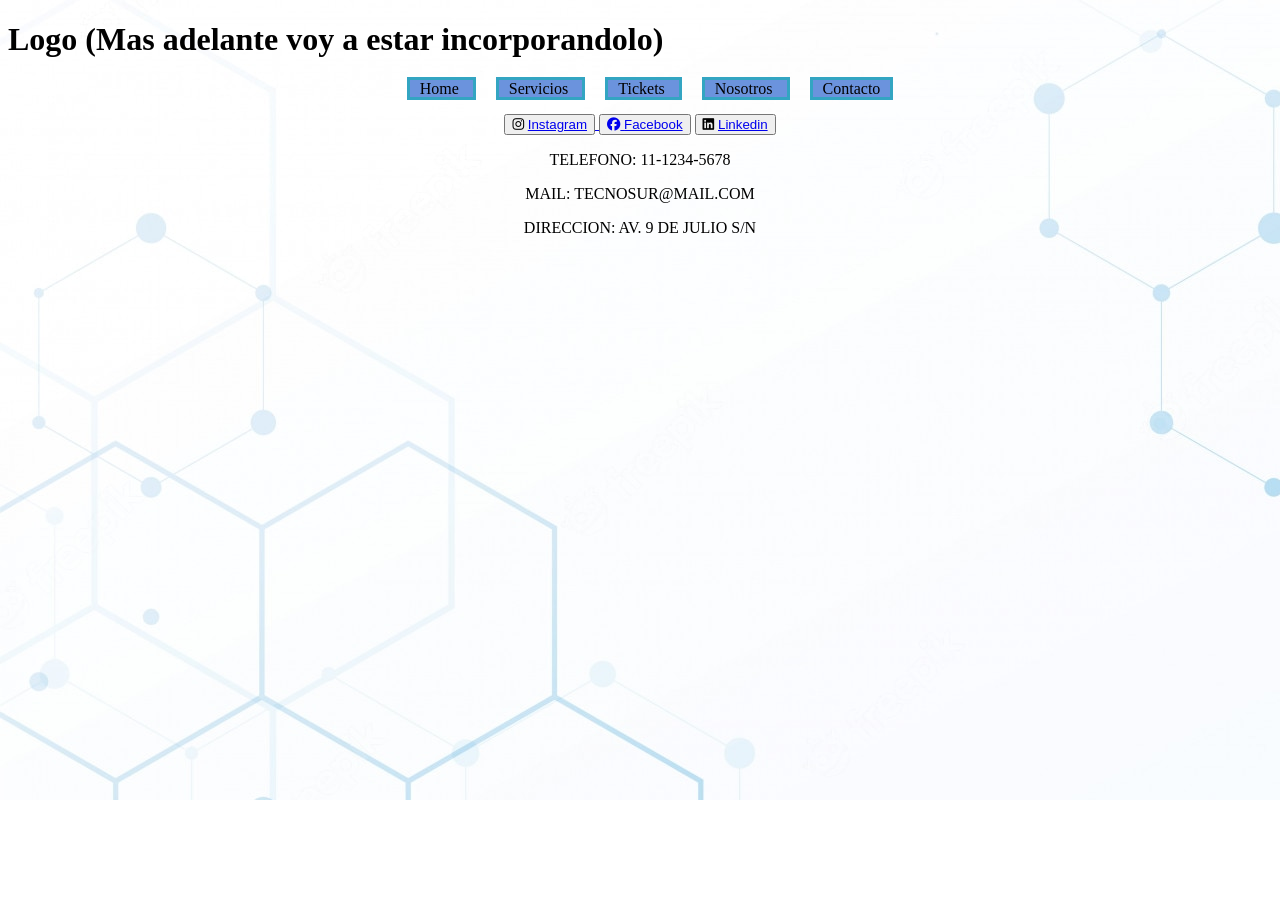
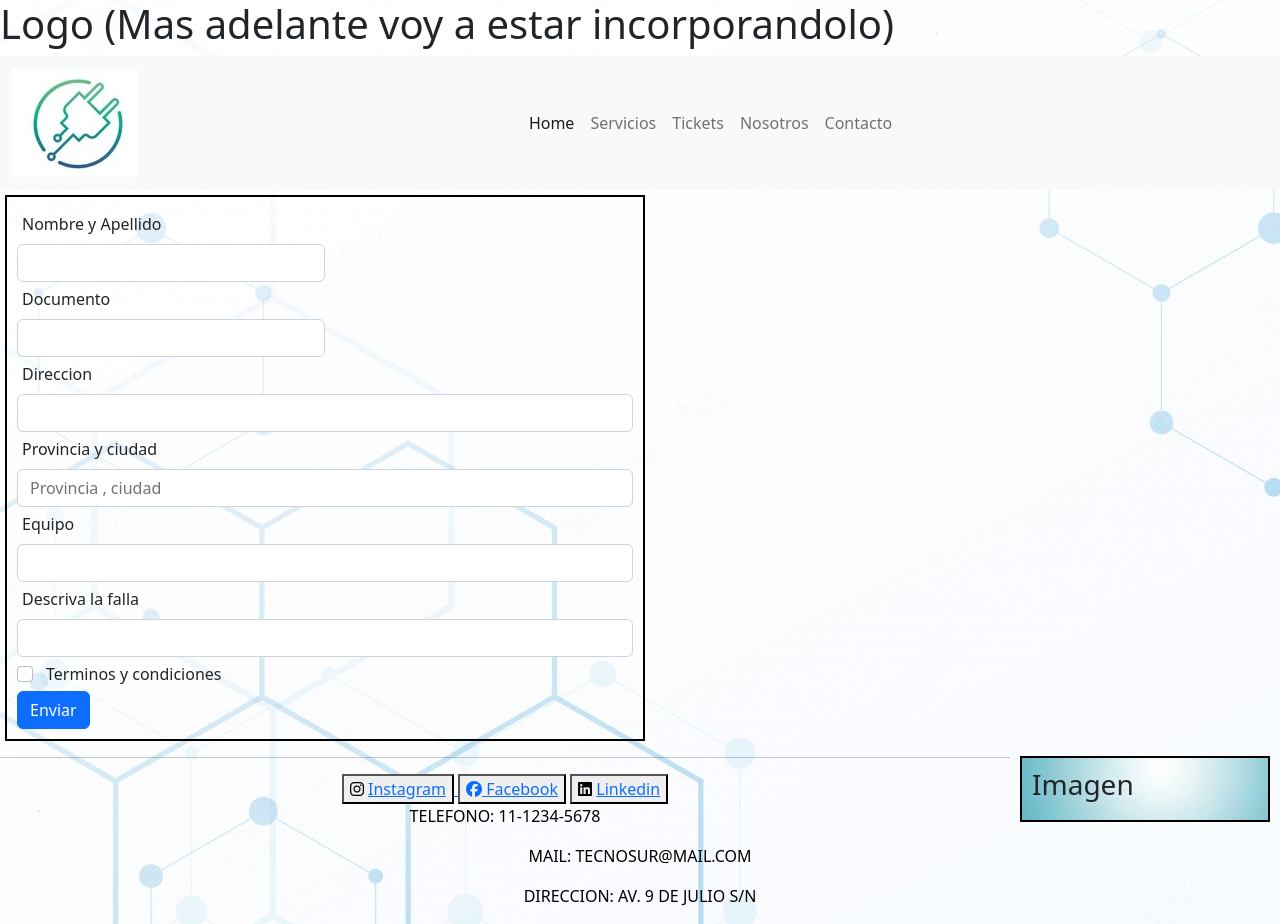
Before and after one commit to pablochark/tp, a plain HTML site: page pages/tickets.html in a window 1280 px wide. Before the commit the page ends 800 px from the top, so only its background shows below. Drawn offline with nearby package versions, Linux system fonts and the light colour scheme.

Commit message:
Incorporacion de tickets y mejoras de Boostrap

```diff
--- a/css/style.css
+++ b/css/style.css
@@ -1,3 +1,4 @@
+
 .menu {
     list-style-type: none;
     text-align: center;
@@ -68,21 +69,19 @@ label {
     gap: 20px;
 }
 
-.cajas{
+.ticket{
     border: black 2px solid;
-    border-radius: 10px;
-    max-width: 200px;
-    font-weight: bold;
-    padding: 20px;
-    position: relative;
-    overflow: hidden;
-    background-size: contain;
-    background-repeat: no-repeat;
-    background-position: center center;
+    padding: 10px;
+    width: 50%;
+    margin: 5px;
 
 }
 
-.cajas .texto{
-    font-size: 150%;
-    font-weight: bold;
+.banner {
+    background-image: url('../assets/fondoCajas.jpg');
+    padding: 10px;
+    margin: 10px;
+    border: 2px solid black;
+    float: right;
+    width: 250px;
 }
--- a/pages/tickets.html
+++ b/pages/tickets.html
@@ -4,9 +4,11 @@
     <meta charset="UTF-8">
     <meta http-equiv="X-UA-Compatible" content="IE=edge">
     <meta name="viewport" content="width=device-width, initial-scale=1.0">
-    <title>TECNO SUR - TICKETS</title>
+    <title>TECNO SUR</title>
     <script src="https://kit.fontawesome.com/51eeef3b9b.js" crossorigin="anonymous"></script>
-    <link rel="shortcut icon" href="../Media/Logo.jpg">
+    <link rel="shortcut icon" href="../TP/assets/Logo.jpg">
+    <!-- CSS only -->
+<link href="https://cdn.jsdelivr.net/npm/bootstrap@5.2.0-beta1/dist/css/bootstrap.min.css" rel="stylesheet" integrity="sha384-0evHe/X+R7YkIZDRvuzKMRqM+OrBnVFBL6DOitfPri4tjfHxaWutUpFmBp4vmVor" crossorigin="anonymous">
     <link rel="stylesheet" href="../css/style.css">
 </head>
 
@@ -16,7 +18,7 @@
         <h1> Logo (Mas adelante voy a estar incorporandolo)</h1>
     </header>
 
-    <nav>
+<!--     <nav>
         <ul border="1" cellpadding="10" cellspacing="10" class = "menu">
                 <li class="menuItems"><a href="../index.html" class="menuEnlaces"> Home </a></li>
                 <li class="menuItems"><a href="../pages/servicios.html" class="menuEnlaces"> Servicios </a></li>
@@ -24,13 +26,84 @@
                 <li class="menuItems"><a href="../pages/nosotros.html" class="menuEnlaces"> Nosotros </a></li>
                 <li class="menuItems"><a href="../pages/contacto.html" class="menuEnlaces"> Contacto </a></li>
         </ul>
-    </nav>
+    </nav> -->
 
+    <nav class="navbar navbar-expand-lg bg-light">
+        <div class="container-fluid">
+        <a class="navbar-brand" href="#"><img src="../assets/logo.jpg" alt=""></a>
+          <button class="navbar-toggler" type="button" data-bs-toggle="collapse" data-bs-target="#navbarNav" aria-controls="navbarNav" aria-expanded="false" aria-label="Toggle navigation">
+            <span class="navbar-toggler-icon"></span>
+          </button>
+          <div class="collapse navbar-collapse justify-content-center" id="navbarNav">
+            <ul class="navbar-nav">
+              <li class="nav-item">
+                <a class="nav-link active" aria-current="page" href="../index.html">Home</a>
+              </li>
+              <li class="nav-item">
+                <a class="nav-link" href="./servicios.html">Servicios</a>
+              </li>
+              <li class="nav-item">
+                <a class="nav-link" href="./tickets.html">Tickets</a>
+              </li>
+              <li class="nav-item">
+                <a class="nav-link" href="./nosotros.html">Nosotros</a>
+              </li>
+              <li class="nav-item">
+                <a class="nav-link" href="./contacto.html">Contacto</a>
+              </li>
+            </ul>
+          </div>
+        </div>
+      </nav>
 
+    <body>
+        <form class="ticket">
+            <div class="col-md-6">
+            <label for="inputNombre" class="form-label">Nombre y Apellido</label>
+            <input type="text" class="form-control" id="inputNombre">
+            </div>
+            <div class="col-md-6">
+            <label for="inputDocumento" class="form-label">Documento</label>
+            <input type="number" class="form-control" id="inputDocumento">
+            </div>
+            <div class="col-12">
+            <label for="inputDireccion" class="form-label">Direccion</label>
+            <input type="text" class="form-control" id="inputDireccion">
+            </div>
+            <div class="col-12">
+            <label for="inputProvinciaCiudad" class="form-label">Provincia y ciudad</label>
+            <input type="text" class="form-control" id="inputProvinciaCiudad" placeholder="Provincia , ciudad">
+            </div>
+            <div class="col-md-12">
+            <label for="inputEquipo" class="form-label">Equipo</label>
+            <input type="text" class="form-control" id="inputEquipo">
+            </div>
+            <div class="col-md-12">
+            <label for="inputFalla" class="form-label">Descriva la falla</label>
+            <input type="text" class="form-control" id="inputFalla">
+            </div>
+            <div class="col-md-12">
+            <div class="form-check">
+                <input class="form-check-input" type="checkbox" id="gridCheck">
+                <label class="form-check-label" for="gridCheck">
+                Terminos y condiciones
+                </label>
+            </div>
+            </div>
+            <div class="col-12">
+            <button type="submit" class="btn btn-primary">Enviar</button>
+            </div>
+        </form>
+
+        <div class="banner">
+            <h3>Imagen</h3>
+        </div>
+    </body>
 
     <footer>
+            <hr>
         <div class ="pie">
-            <button> <i class="fa-brands fa-instagram"></i> <a href="../TP/assets/inst.png" target="_blank" > Instagram </button>
+            <button><i class="fa-brands fa-instagram"></i> <a href="../TP/assets/inst.png" target="_blank" > Instagram </button>
             <button><i class="fa-brands fa-facebook"></i> <a href="../TP/assets/face.png" target="_blank"> Facebook</a> </button>
             <button><i class="fa-brands fa-linkedin"></i> <a href="../TP/assets/linkedin.png" target="_blank"> Linkedin</a> </button>
 
@@ -41,5 +114,6 @@
 
     </footer>
 
+<script src="https://cdn.jsdelivr.net/npm/bootstrap@5.2.0-beta1/dist/js/bootstrap.bundle.min.js" integrity="sha384-pprn3073KE6tl6bjs2QrFaJGz5/SUsLqktiwsUTF55Jfv3qYSDhgCecCxMW52nD2" crossorigin="anonymous"></script>
 </body>
 </html>
```
Also changed, not shown: index.html (+1 -1 lines).
